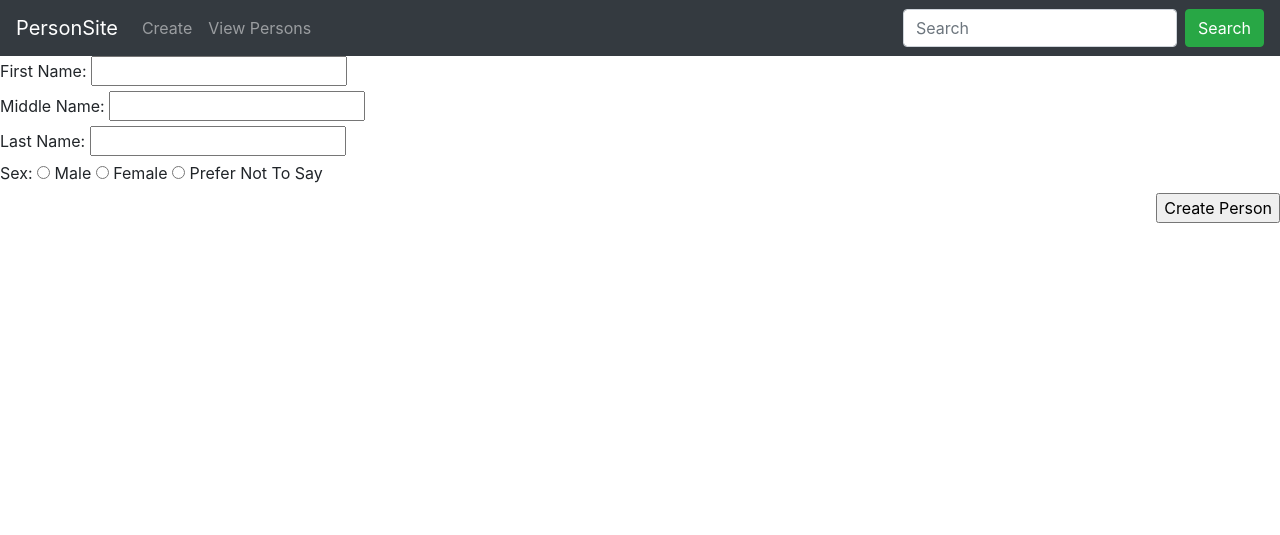
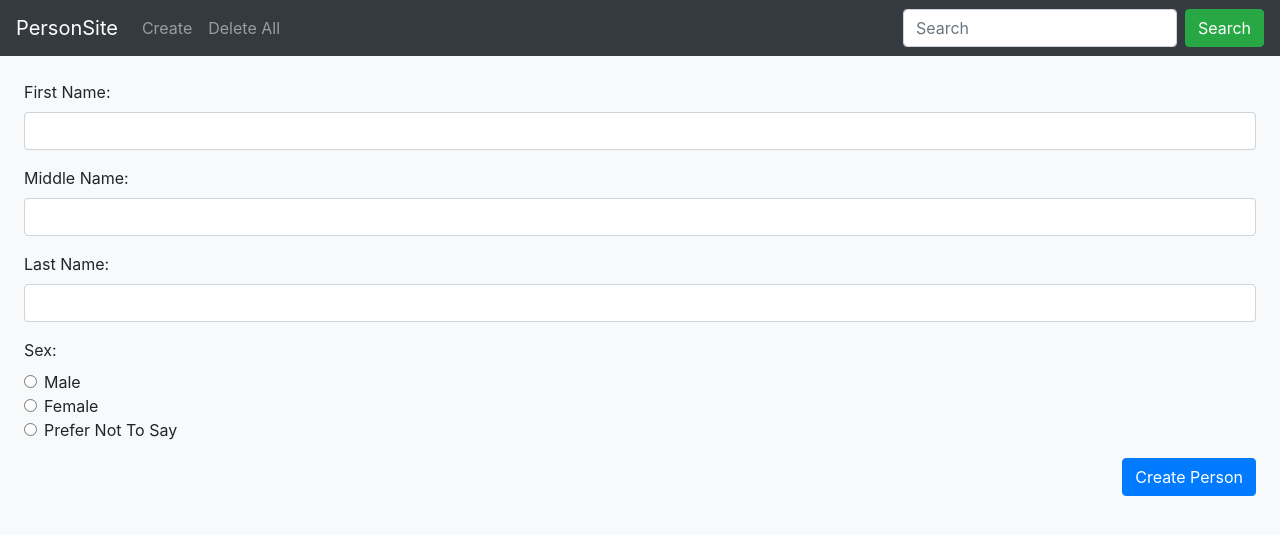
Before and after one commit to adrnmlgrto/playground_persons, a Django app: template person/templates/person/create.html in a window 1280 px wide. Shown: the top 535 px of the page. Run offline with Django 4.2, Linux system fonts and the light colour scheme; the template is opened without the code that fills it, so the values that code supplies are empty.

Commit message:
working delete all and delete single

```diff
--- a/person/api.py
+++ b/person/api.py
@@ -33,7 +33,8 @@ class PersonOut(Schema):
 # Create an instance of Person
 @router.post("/new")
 def create_person(request, payload: PersonIn):
-    person = Person.objects.create(**payload.dict(exclude_none=True))
+    converted_payload = payload.dict(exclude_none=True)
+    person = Person.objects.create(**converted_payload)
     return {
         "message": f'User <{person.f_name} {person.l_name}> has been created.'
         }
--- a/person/templates/person/base.html
+++ b/person/templates/person/base.html
@@ -21,7 +21,7 @@
                 <a class="nav-link" href="{% url 'person_create' %}">Create</a>
               </li>
               <li class="nav-item">
-                <a class="nav-link" href="#">View Persons</a>
+                <a class="nav-link" href="{% url 'person_delete_all' %}">Delete All</a>
               </li>
             </ul>
 
--- a/person/templates/person/create.html
+++ b/person/templates/person/create.html
@@ -6,28 +6,40 @@
 
 
 {% block content %}
-    <form name="create_person" action="{% url 'person_create' %}" method="post">
+
+    <form name="create_person" action="{% url 'person_create' %}" method="post" class="bg-light p-4 rounded">
         {% csrf_token %}
+        <div class="form-group">
         <label for="f_name">First Name:</label>
-        <input type="text" id="f_name" name="f_name" required><br>
-
+        <input type="text" id="f_name" name="f_name" class="form-control" required>
+        </div>
+        <div class="form-group">
         <label for="m_name">Middle Name:</label>
-        <input type="text" id="m_name" name="m_name"><br>
-
+        <input type="text" id="m_name" name="m_name" class="form-control">
+        </div>
+        <div class="form-group">
         <label for="l_name">Last Name:</label>
-        <input type="text" id="l_name" name="l_name" required><br>
-
+        <input type="text" id="l_name" name="l_name" class="form-control" required>
+        </div>
+        <div class="form-group">
         <label>Sex:</label>
-        <input type="radio" id="is_male" name="s_input" value="male" required>
-        <label for="is_male">Male</label>
-        <input type="radio" id="is_female" name="s_input" value="female" required>
-        <label for="is_female">Female</label>
-        <input type="radio" id="prefer_not_to_say" name="s_input" value="other" required>
-        <label for="prefer_not_to_say">Prefer Not To Say</label><br>
-
-        <div style="text-align: right;">
-        <input type="submit" value="Create Person">
+        <div class="form-check">
+            <input type="radio" id="is_male" name="s_input" value="male" class="form-check-input" required>
+            <label for="is_male" class="form-check-label">Male</label>
+        </div>
+        <div class="form-check">
+            <input type="radio" id="is_female" name="s_input" value="female" class="form-check-input" required>
+            <label for="is_female" class="form-check-label">Female</label>
+        </div>
+        <div class="form-check">
+            <input type="radio" id="prefer_not_to_say" name="s_input" value="other" class="form-check-input" required>
+            <label for="prefer_not_to_say" class="form-check-label">Prefer Not To Say</label>
+        </div>
+        </div>
+        <div class="form-group text-right">
+        <button type="submit" class="btn btn-primary">Create Person</button>
         </div>
     </form>
 
+
 {% endblock %}
--- a/person/templates/person/delete_success.html
+++ b/person/templates/person/delete_success.html
@@ -6,15 +6,17 @@
 
 {% block content %}
 
+<div style="position: absolute; top: 50%; left: 50%; transform: translate(-50%, -50%); width: 800px; height: 250px;">
     <div class="container mt-5">
         <div class="row justify-content-center">
         <div class="col-md-6">
             <div class="alert alert-success text-center" role="alert">
                 Person has been deleted successfully!
-            <br><a href="{% url 'person_list_view' %}" class="btn btn-success mt-3">OK</a>
+                <br><a href="{% url 'person_list_view' %}" class="btn btn-success mt-3">OK</a>
             </div>
         </div>
         </div>
     </div>
+</div>
 
 {% endblock %}
--- a/person/urls.py
+++ b/person/urls.py
@@ -6,4 +6,9 @@ urlpatterns = [
     path('create/', views.new_person, name='person_create'),
     path('<int:pk>/update/', views.person_update, name='person_update'),
     path('<int:pk>/delete/', views.person_delete, name='person_delete'),
+    path('delete-all/', views.person_delete_all, name='person_delete_all'),
+    path(
+      'delete-all/confirm/',
+      views.person_delete_all_confirm,
+      name='person_delete_all_confirm'),
 ]
```
Also changed, not shown: person/templates/person/delete_confirmation.html (added, +23 -0 lines), person/templates/person/view.html (+11 -2 lines), person/views.py (+11 -2 lines), db.sqlite3.
